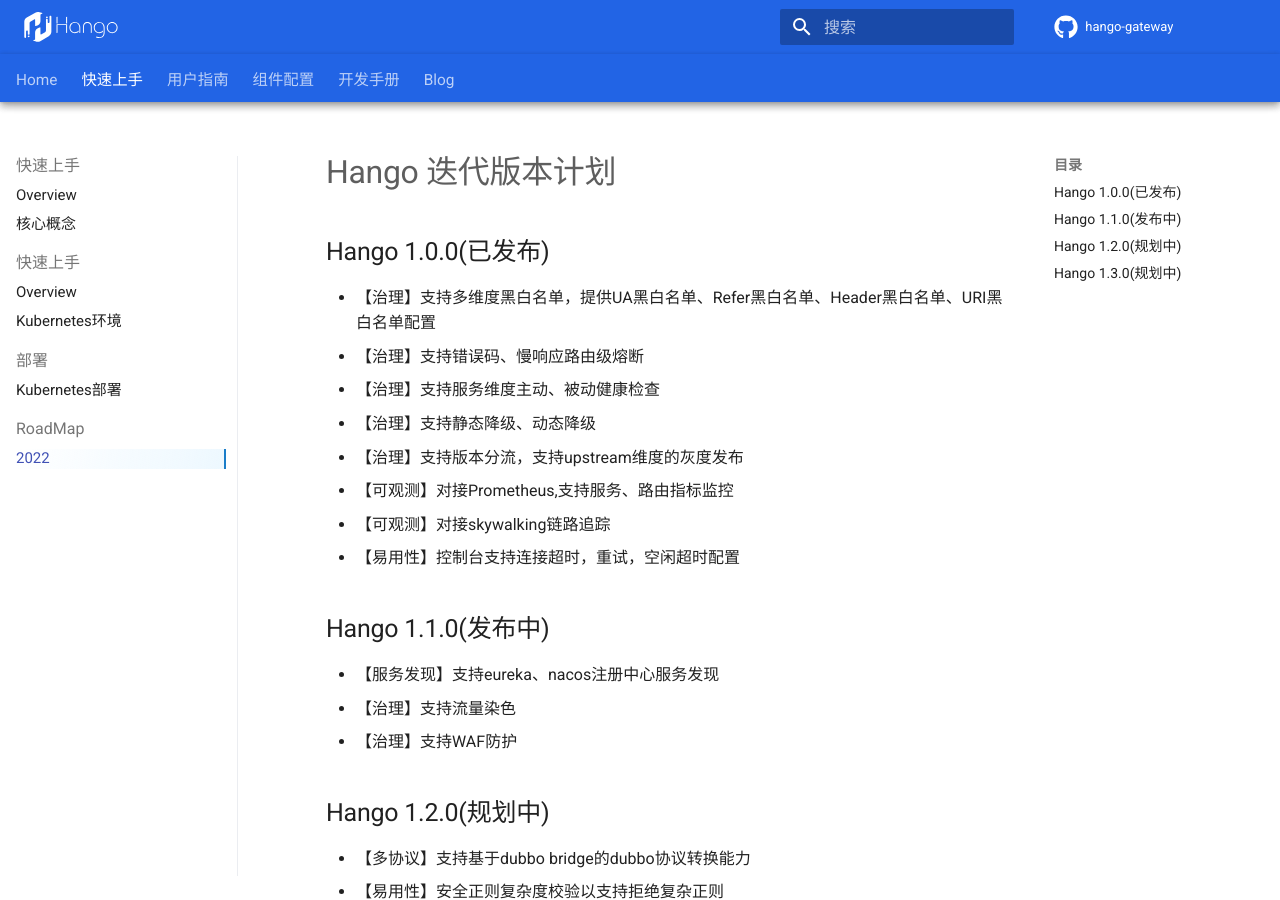
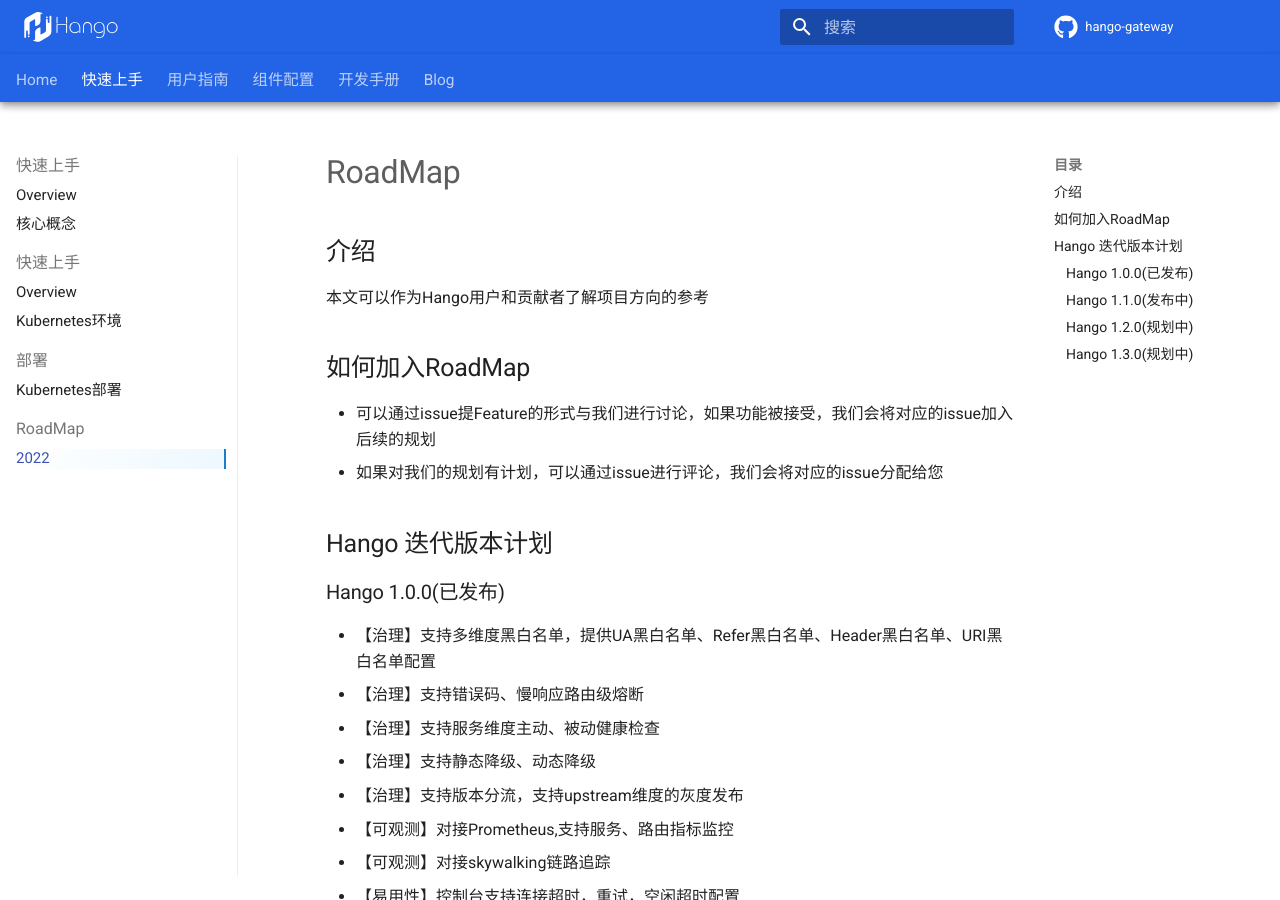
Before and after one commit to northhead/website, an MkDocs documentation site: the page built from docs/getting-started/roadmap/roadmap-2022.md, in a window 1280 px wide and 900 px high. Built offline with MkDocs 1.6.1 and Material for MkDocs 9.7.7, drawn with Linux system fonts in a browser that asks for light colours; some web fonts are replaced; comment, search, counter and statistics services are not loaded.

Commit message:
update roadmap

```diff
--- a/docs/getting-started/roadmap/roadmap-2022.md
+++ b/docs/getting-started/roadmap/roadmap-2022.md
@@ -1,6 +1,17 @@
-# Hango 迭代版本计划
+# RoadMap
 
-## Hango 1.0.0(已发布)
+## 介绍
+
+本文可以作为Hango用户和贡献者了解项目方向的参考
+
+## 如何加入RoadMap
+
+* 可以通过issue提Feature的形式与我们进行讨论，如果功能被接受，我们会将对应的issue加入后续的规划
+* 如果对我们的规划有计划，可以通过issue进行评论，我们会将对应的issue分配给您
+
+## Hango 迭代版本计划
+
+### Hango 1.0.0(已发布)
 
 * 【治理】支持多维度黑白名单，提供UA黑白名单、Refer黑白名单、Header黑白名单、URI黑白名单配置
 * 【治理】支持错误码、慢响应路由级熔断
@@ -11,19 +22,19 @@
 * 【可观测】对接skywalking链路追踪
 * 【易用性】控制台支持连接超时，重试，空闲超时配置
 
-## Hango 1.1.0(发布中)
+### Hango 1.1.0(发布中)
 
 * 【服务发现】支持eureka、nacos注册中心服务发现
 * 【治理】支持流量染色
 * 【治理】支持WAF防护
 
-## Hango 1.2.0(规划中)
+### Hango 1.2.0(规划中)
 
 * 【多协议】支持基于dubbo bridge的dubbo协议转换能力
 * 【易用性】安全正则复杂度校验以支持拒绝复杂正则
 * 【治理】集成smartlimit，统一集群限流，本地限流实现
 
-## Hango 1.3.0(规划中)
+### Hango 1.3.0(规划中)
 
 * 【高可用】支持基于多集群的两地三中心高可用部署
 * 【高可用】支持基于Region、Zone、Sub-zone的区域路由优先能力
```
